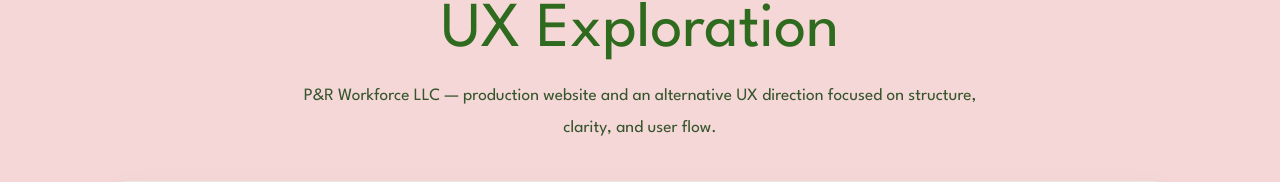
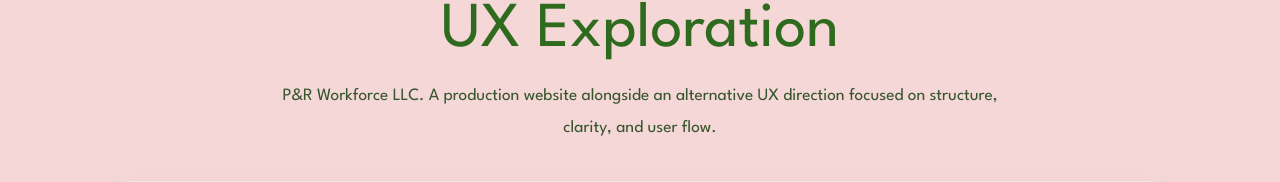
Before and after one commit to natalia-santiago/myportfolio-site, a Next.js app: page /portfolio/pr-workforce/ux in a window 1280 px wide. Shown: the part 281-463 px from the top of the page. Built offline with nearby package versions, Linux system fonts and the light colour scheme; a web font is replaced by a local one.

Commit message:
Dash removed

```diff
--- a/app/portfolio/pr-workforce/ux/page.tsx
+++ b/app/portfolio/pr-workforce/ux/page.tsx
@@ -104,9 +104,8 @@
           <h1 className="portfolio-title">UX Exploration</h1>
 
           <p className="portfolio-intro">
-            P&amp;R Workforce LLC — production website and an alternative UX
-            direction focused on structure, clarity, and user flow.
-          </p>
+            P&amp;R Workforce LLC. A production website alongside an alternative UX direction focused on structure, clarity, and user flow.
+            </p>
         </section>
 
         <section className="portfolio-grid-section">
```
